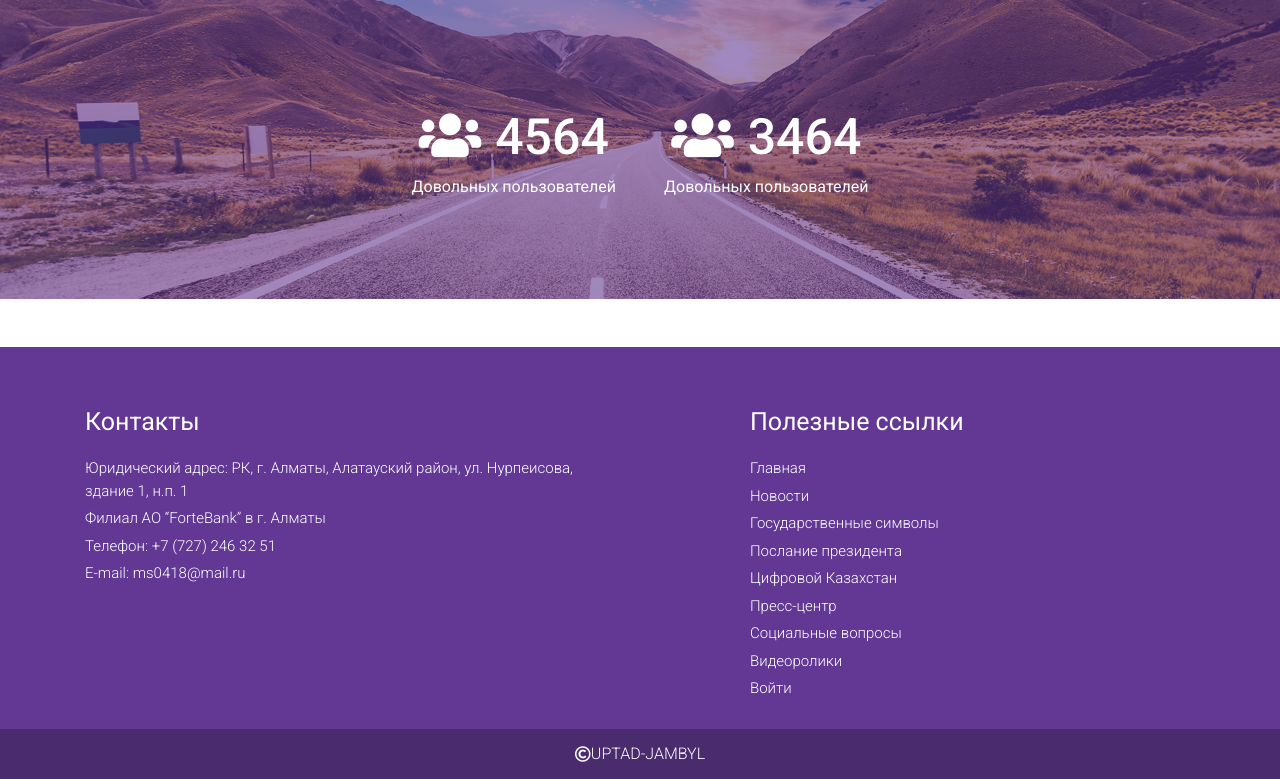
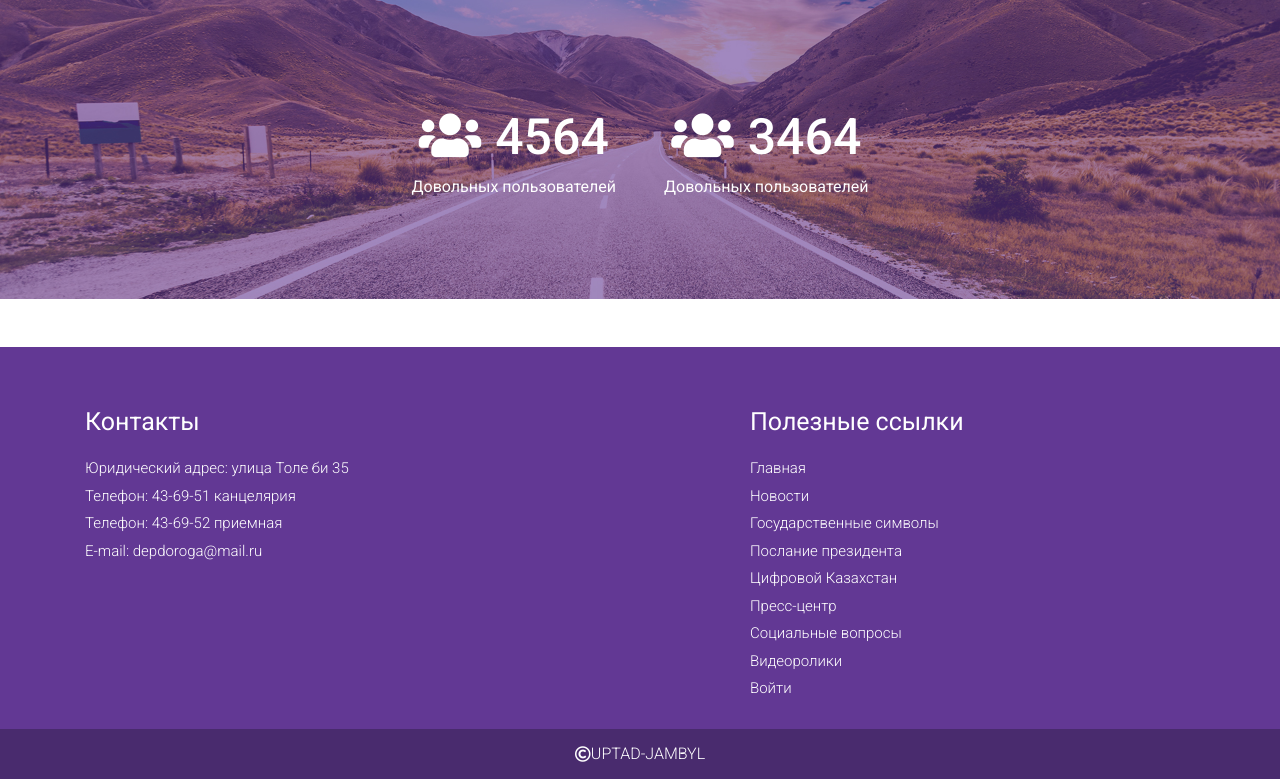
Before and after one commit to Donchidzee/uptad-jambyl, a PHP site: page / in a window 1280 px wide. Shown: the part 970-1749 px from the top of the page. Run offline with PHP 8.4, Linux system fonts and the light colour scheme; data that the repository does not hold is empty; some libraries are stand-ins or nearby versions.

Commit message:
Add new content to footer

```diff
--- a/view/layouts/templ_ru.php
+++ b/view/layouts/templ_ru.php
@@ -206,10 +206,10 @@
             <div class="row">
                 <div class="footer__contacts col-12 col-lg-6">
                     <h5 class="footer__heading">Контакты</h5>
-                    <span class="footer__text">Юридический адрес: РК, г. Алматы, Алатауский район, ул. Нурпеисова, здание 1, н.п. 1</span>
-                    <span class="footer__text">Филиал АО “ForteBank” в г. Алматы</span>
-                    <span class="footer__text">Телефон: +7 (727) 246 32 51</span>
-                    <span class="footer__text">E-mail: ms0418@mail.ru</span>
+                    <span class="footer__text">Юридический адрес: улица Толе би 35 </span>
+                    <span class="footer__text">Телефон: 43-69-51 канцелярия</span>
+                    <span class="footer__text">Телефон: 43-69-52 приемная</span>
+                    <span class="footer__text">E-mail: depdoroga@mail.ru</span>
                 </div>
                 <div class="footer__links col-12 col-lg-5 offset-lg-1 mt-3 mt-lg-0">
                     <h5 class="footer__heading">Полезные ссылки</h5>
```
Also changed, not shown: view/layouts/templ_kz.php (+5 -5 lines).
